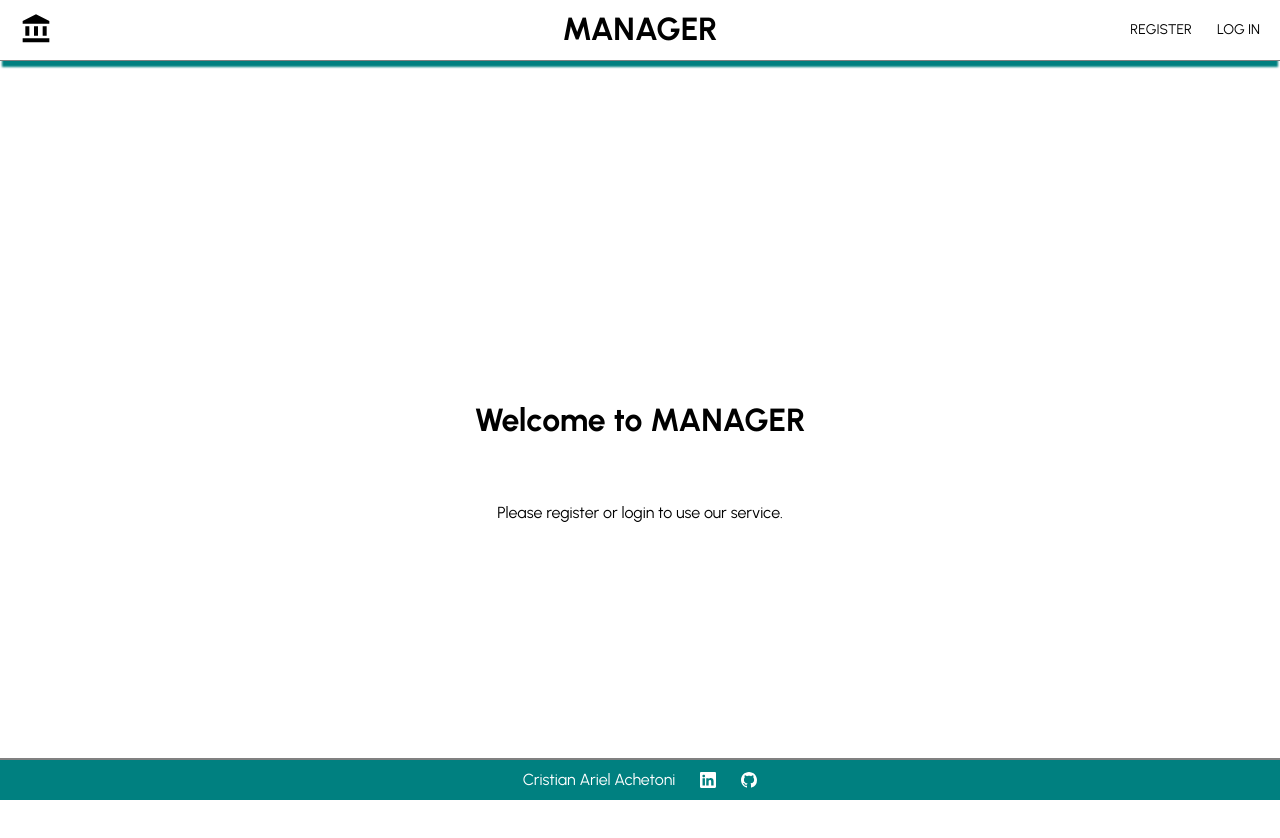
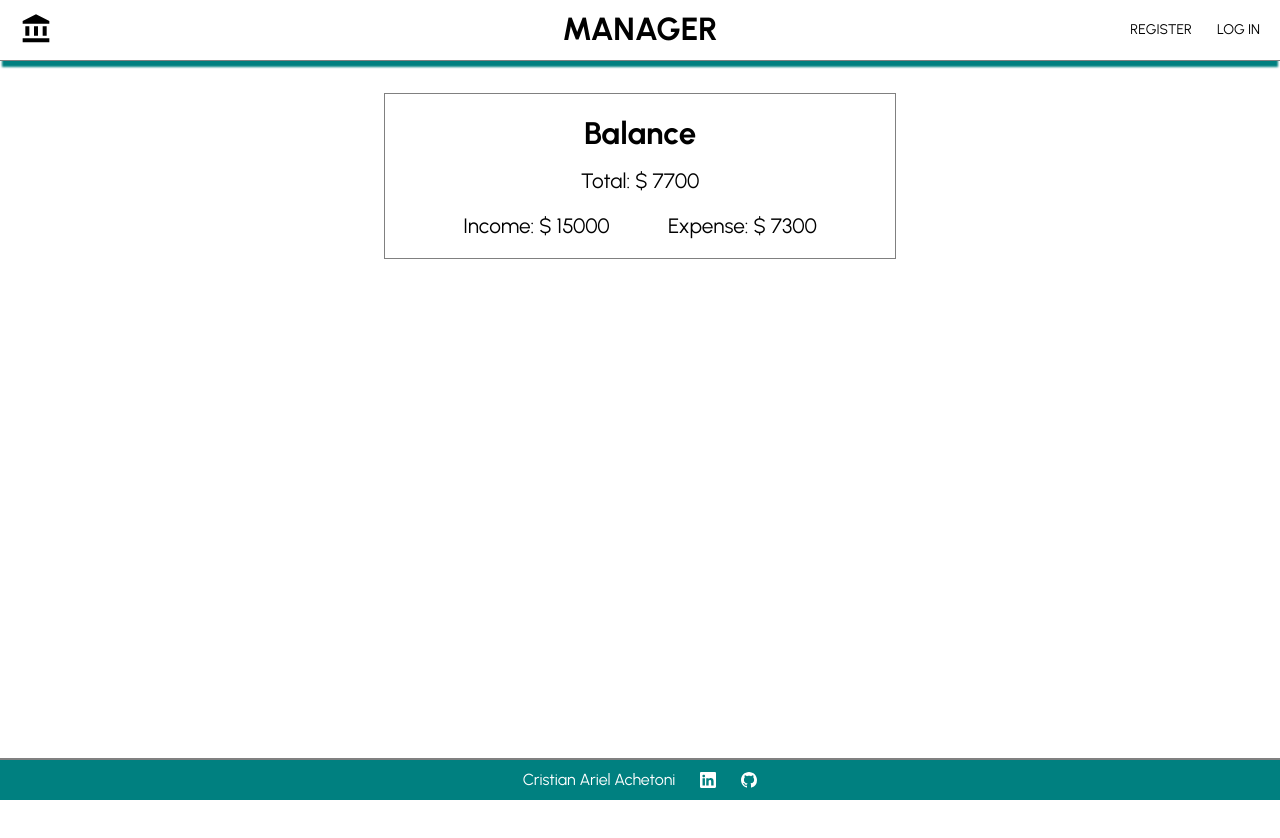
Before and after one commit to crisar0790/CHALLENGE-FULL-STACK, a React (Create React App) app in the folder client/: page / in a window 1280 px wide. Shown: the top 838 px of the page. After the commit the page ends 800 px from the top, so only its background shows below. Built offline with nearby package versions, Linux system fonts and the light colour scheme.

Commit message:
creación del componente Balance

```diff
--- /dev/null
+++ b/client/src/components/Balance.jsx
@@ -0,0 +1,55 @@
+import React from 'react'
+import styled from 'styled-components';
+
+const Container = styled.div`
+    width: 100%;
+    display: flex;
+    align-items: center;
+    justify-content: center;
+`;
+
+const Wrapper = styled.div`
+    width: 40%;
+    padding: 20px;
+    background-color: white;
+    border: 1px solid gray;
+    box-sizing: border-box;
+    font-size: 1.3rem;
+`;
+
+const Title = styled.h2`
+    text-align: center;
+    margin-bottom: 0.5em;
+`;
+
+const Total = styled.div`
+    display: flex;
+    justify-content: center;
+    margin-bottom: 1em;
+`;
+
+const SubContainer = styled.div`
+    display: flex;
+    justify-content: space-evenly;
+`;
+
+const Income = styled.div``;
+
+const Expense = styled.div``;
+
+const Balance = () => {
+    return (
+        <Container>
+            <Wrapper>
+                <Title>Balance</Title>
+                <Total>Total: $ 7700</Total>
+                <SubContainer>
+                    <Income>Income: $ 15000</Income>
+                    <Expense>Expense: $ 7300</Expense>
+                </SubContainer>
+            </Wrapper>
+        </Container>
+    )
+}
+
+export default Balance
--- a/client/src/pages/Home.jsx
+++ b/client/src/pages/Home.jsx
@@ -1,16 +1,30 @@
 import React from 'react'
+import Balance from '../components/Balance';
 import Footer from '../components/Footer'
 import Navbar from '../components/Navbar'
 import WithoutLogin from '../components/WithoutLogin';
+import styled from 'styled-components';
+
+const Container = styled.div`
+    width: 100%;
+    margin-top: 2em;
+    display: flex;
+    align-items: center;
+    justify-content: center;
+    flex-direction: column;
+`;
 
 const Home = () => {
-    const user = false;
+    const user = true;
     return (
         <div>
             <Navbar />
             {
                 user ?
-                null :
+                <Container>
+                    <Balance />
+                </Container>
+                :
                 <WithoutLogin />
             }
             <Footer />
```
